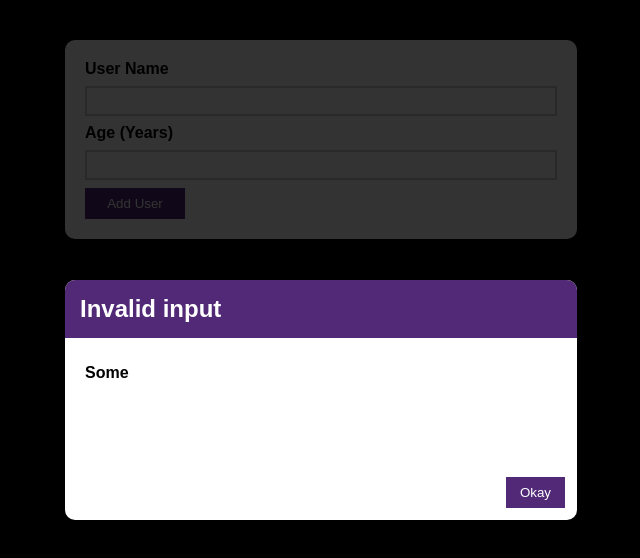
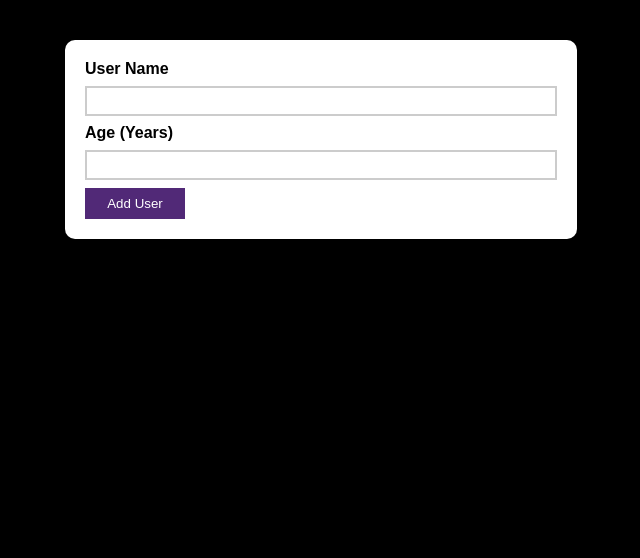
Before and after one commit to helter88/ReactSimple, a React (Create React App) app: page / in a window 1280 px wide. Shown: the top 558 px of the page, without its empty margins (319-959 px from the left). Built offline with nearby package versions, Linux system fonts and the light colour scheme.

Commit message:
Showing popUp when empty form

```diff
--- a/src/App.js
+++ b/src/App.js
@@ -7,6 +7,12 @@ import PopUpContent from './components/PopUpContent';
 
 function App() {
   const [allUsers, setAllUsers] = useState([]);
+  const [inValidForm, setInValidForm] = useState(false);
+
+  const validateForm = (val) => {
+    setInValidForm(val);
+  };
+
   const getUserInfo = (data) => {
     setAllUsers((prevData) => {
       if (prevData === []) {
@@ -17,12 +23,20 @@ function App() {
     });
   };
 
-  return (
-    <div>
+  let displayPopUp;
+
+  if (inValidForm) {
+    displayPopUp = (
       <PopUp>
         <PopUpContent />
       </PopUp>
-      <AddUser userInfo={getUserInfo} />
+    );
+  }
+
+  return (
+    <div>
+      {displayPopUp}
+      <AddUser userInfo={getUserInfo} formValidation={validateForm} />
       <UserList allUsers={allUsers} />
     </div>
   );
--- a/src/components/AddUser.js
+++ b/src/components/AddUser.js
@@ -14,6 +14,9 @@ const AddUser = (props) => {
 
   const getAllData = (e) => {
     e.preventDefault();
+    if ((userName === '') & (userYear === '')) {
+      props.formValidation(true);
+    }
     const userData = {
       name: userName,
       year: userYear,
```
